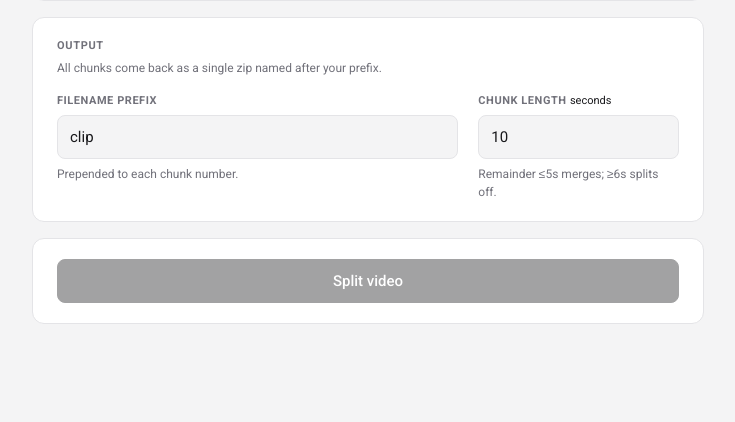
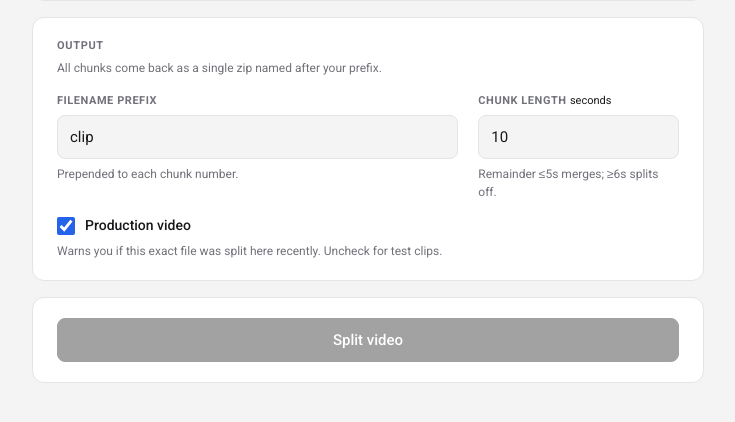
Before and after one commit to joe-smily/Video-Chunker, a Flask app: page / in a window 1280 px wide. Shown: the part 334-756 px from the top of the page, without its empty margins (272-1007 px from the left). Run offline with Flask 3, Linux system fonts and the light colour scheme.

Commit message:
Warn on byte-for-byte duplicate production videos
Adds an opt-out "Production video" check to the upload form. When on (default),
/split fingerprints the source with a streamed SHA-256 (never fully in RAM) and
compares against hashes.json in the existing GCS_BUCKET — an ordered list of the
last 30 digests, newest first, no dates or user info.

- New hashes.py: is_duplicate() / add_hash() over one JSON object, reusing the
  app's _bucket() helper. Every read/write swallows errors, so an unreachable
  bucket silently skips the check and the split proceeds — the feature can never
  block or fail a split.
- dedupe_guard() runs in one shared place in /split, after the source is on
  local disk, covering both the GCS-object and multipart fallback paths.
  Duplicate + no force -> HTTP 409 {duplicate:true, message}; the 409 path does
  not delete the uploaded GCS object so "Split anyway" (force=1) can resubmit it.
  Non-duplicate or force -> record the digest and split.
- index.html: "Production video" checkbox (default checked) + a warning box with
  "Split anyway" (resends with force=1) and "Cancel". Both upload flows route
  their /split response through one handler.
- Dockerfile: COPY hashes.py.
- README: feature section; deploy snippet now pins --min-instances 0.

ffmpeg split command untouched. Verified locally: first production split 200 +
recorded; exact repeat 409; force 200 + re-recorded; unchecked never recorded or
flagged; hash store down -> duplicate still splits 200; list trims to 30 newest.

Co-Authored-By: Claude Sonnet 5 <noreply@anthropic.com>

```diff
--- a/app.py
+++ b/app.py
@@ -19,7 +19,10 @@ Endpoints:
   GET  /healthz       -> health check for Cloud Run
   POST /signed-upload -> {filename} -> {url, object, ...} v4 signed PUT URL
   POST /split         -> JSON {object, prefix, chunk_len}  (GCS flow), or
-                         multipart (file, prefix, chunk_len) (fallback); streams a zip
+                         multipart (file, prefix, chunk_len) (fallback); streams a zip.
+                         A "production" flag (default on) fingerprints the source
+                         (SHA-256) and returns 409 {duplicate:true} if it matches
+                         a recently split file; resend with force=1 to split anyway.
 
 Access is gated by Cloud Run IAM / IAP (see the README), so only signed-in
 members of the Workspace domain can reach it. There is no app-level auth here on
@@ -37,6 +40,7 @@ from datetime import datetime, timedelta
 
 from flask import Flask, request, Response, render_template, jsonify
 
+import hashes
 from chunking import compute_chunks
 
 app = Flask(__name__)
@@ -66,6 +70,15 @@ def parse_chunk_len(raw) -> float:
         return v if v > 0 else 10.0
     except (TypeError, ValueError):
         return 10.0
+
+
+def parse_flag(raw, default: bool) -> bool:
+    """Read a checkbox-ish value from JSON (bool / 1 / 0) or a form (string)."""
+    if raw is None:
+        return default
+    if isinstance(raw, bool):
+        return raw
+    return str(raw).strip().lower() in ("1", "true", "yes", "on")
 
 
 # --- Cloud Storage helpers -------------------------------------------------
@@ -163,6 +176,36 @@ def split_video(src_path: str, prefix: str, chunk_len: float, out_dir: str):
     return produced
 
 
+# --- production-file dedupe -------------------------------------------------
+
+
+def dedupe_guard(src_path: str, production: bool, force: bool):
+    """Warn on a byte-for-byte repeat of a recent production video.
+
+    Runs for both the GCS-object path and the multipart fallback — the caller
+    passes the source once it is on local disk. Returns a Flask (body, status)
+    tuple to BLOCK the split with a 409, or None to let it proceed.
+
+    Fail-safe: any trouble fingerprinting or reaching the hash store just means
+    "proceed". This must never block or fail a split.
+    """
+    if not production:
+        return None
+    try:
+        digest = hashes.sha256_file(src_path)
+    except Exception:
+        return None  # can't fingerprint -> stay out of the way
+    if not force and hashes.is_duplicate(digest):
+        return jsonify(
+            duplicate=True,
+            message="This is a byte-for-byte match of a recently split "
+                    "production video. Split anyway?",
+        ), 409
+    # Not a duplicate, or the user chose "Split anyway": record it and proceed.
+    hashes.add_hash(digest)
+    return None
+
+
 # --- routes -----------------------------------------------------------------
 
 
@@ -212,6 +255,8 @@ def split():
     src = payload if payload is not None else request.form
     prefix = safe_prefix(src.get("prefix", "clip"))
     chunk_len = parse_chunk_len(src.get("chunk_len"))
+    production = parse_flag(src.get("production"), True)
+    force = parse_flag(src.get("force"), False)
 
     work = tempfile.mkdtemp(prefix="chunk_")
     streaming = False
@@ -234,6 +279,13 @@ def split():
             src_ext = os.path.splitext(f.filename)[1].lower() or ".mp4"
             src_path = os.path.join(work, "input" + src_ext)
             f.save(src_path)
+
+        # Production-file duplicate warning. Shared for both source paths; a 409
+        # here leaves the uploaded GCS object in place so "Split anyway" (force=1)
+        # can resubmit it — the bucket lifecycle rule reaps it otherwise.
+        blocked = dedupe_guard(src_path, production, force)
+        if blocked is not None:
+            return blocked
 
         out_dir = os.path.join(work, "out")
         os.makedirs(out_dir, exist_ok=True)
--- a/templates/index.html
+++ b/templates/index.html
@@ -70,6 +70,20 @@
     .log.show { display: block; }
     .log .ok { color: var(--ok); }
     .log .err { color: var(--danger); }
+    .check { display: flex; align-items: center; gap: 10px; cursor: pointer; }
+    .check input {
+      width: 18px; height: 18px; min-height: 0; margin: 0; flex: none;
+      -webkit-appearance: auto; appearance: auto; accent-color: var(--accent);
+    }
+    .check span { font-size: 14px; font-weight: 500; color: var(--text); text-transform: none; letter-spacing: 0; }
+    .dup { border: 1px solid #fcd34d; background: #fffbeb; border-radius: var(--radius); padding: 14px 16px; margin-top: 16px; }
+    .dup-msg { font-size: 14px; color: #92400e; margin-bottom: 12px; }
+    .dup-actions { display: flex; gap: 10px; }
+    .dup-actions .btn { width: auto; flex: 1; }
+    .btn-warn { background: #d97706; color: #fff; border-color: #d97706; }
+    .btn-warn:hover { opacity: 0.9; }
+    .btn-ghost { background: transparent; color: var(--text); border-color: var(--border); }
+    .btn-ghost:hover { background: var(--field-bg); }
   </style>
 </head>
 <body>
@@ -109,10 +123,24 @@
           <div class="fieldhint">Remainder &le;5s merges; &ge;6s splits off.</div>
         </div>
       </div>
+      <div class="field" style="margin-top: 14px;">
+        <label class="check">
+          <input id="production" type="checkbox" checked>
+          <span>Production video</span>
+        </label>
+        <div class="fieldhint">Warns you if this exact file was split here recently. Uncheck for test clips.</div>
+      </div>
     </div>
 
     <div class="card">
       <button class="btn btn-primary" id="go" disabled>Split video</button>
+      <div id="dup" class="dup" hidden>
+        <div id="dupMsg" class="dup-msg"></div>
+        <div class="dup-actions">
+          <button class="btn btn-warn" id="dupGo" type="button">Split anyway</button>
+          <button class="btn btn-ghost" id="dupCancel" type="button">Cancel</button>
+        </div>
+      </div>
       <div id="bar" class="bar"><div id="barFill"></div></div>
       <div id="log" class="log"></div>
     </div>
@@ -169,37 +197,59 @@ function downloadBlob(blob, name) {
   setTimeout(function () { URL.revokeObjectURL(url); }, 60000);
 }
 
-// POST to /split and treat the response as the zip (or a JSON error body).
-function requestSplit(body, isJson, prefix) {
-  log('Splitting on the server…');
-  var xhr = new XMLHttpRequest();
-  xhr.open('POST', 'split', true);
-  xhr.responseType = 'blob';
-  if (isJson) xhr.setRequestHeader('Content-Type', 'application/json');
-  xhr.onload = function () {
+var dup = document.getElementById('dup');
+var dupMsg = document.getElementById('dupMsg');
+var dupGo = document.getElementById('dupGo');
+var dupCancel = document.getElementById('dupCancel');
+var pendingResend = null;  // re-runs the split with force=1 ("Split anyway")
+
+function hideDup() { dup.hidden = true; pendingResend = null; }
+
+function showDup(msg, resend) {
+  pendingResend = resend;
+  dupMsg.textContent = msg || 'This looks like a duplicate of a recent production video.';
+  dup.hidden = false;
+  goBtn.disabled = false;
+}
+
+dupGo.addEventListener('click', function () {
+  var fn = pendingResend;
+  hideDup();
+  if (fn) { goBtn.disabled = true; fn(); }
+});
+dupCancel.addEventListener('click', function () {
+  hideDup();
+  log('Cancelled — nothing was split.');
+});
+
+// Handle a finished /split request. `resend` re-runs it with force=1, wired to
+// the "Split anyway" button when the server flags a duplicate (HTTP 409).
+function handleSplitDone(xhr, prefix, resend) {
   goBtn.disabled = false;
   if (xhr.status === 200) {
     barFill.style.width = '100%';
     downloadBlob(xhr.response, prefix + '.zip');
     log('Done — downloaded ' + prefix + '.zip', 'ok');
-    } else {
-      // Error body is JSON even though responseType is blob; read it back.
+    return;
+  }
+  // Non-200 body is JSON, even though responseType is blob. Read it back.
   var reader = new FileReader();
   reader.onload = function () {
-        var msg = reader.result;
-        try { msg = JSON.parse(reader.result).error || msg; } catch (e) {}
-        log('Error: ' + msg, 'err');
+    var data = {};
+    try { data = JSON.parse(reader.result) || {}; } catch (e) {}
+    if (xhr.status === 409 && data.duplicate) {
+      log('Duplicate of a recent production video.');
+      showDup(data.message, resend);
+    } else {
+      log('Error: ' + (data.error || reader.result || ('HTTP ' + xhr.status)), 'err');
+    }
   };
   reader.readAsText(xhr.response);
 }
-  };
-  xhr.onerror = function () { fail('request failed (network or size limit).'); };
-  xhr.send(body);
-}
 
-// Large uploads: get a signed URL, PUT the file straight to Cloud Storage
-// (no 32 MiB request cap), then hand /split just the object name.
-function gcsFlow(prefix, chunkLen) {
+// GCS flow: get a signed URL, PUT the file straight to Cloud Storage (no 32 MiB
+// request cap), then call /split with just the object name.
+function gcsFlow(prefix, chunkLen, production) {
   log('Requesting an upload URL…');
   fetch('signed-upload', {
     method: 'POST',
@@ -223,7 +273,7 @@ function gcsFlow(prefix, chunkLen) {
     };
     xhr.onload = function () {
       if (xhr.status === 200 || xhr.status === 201) {
-        requestSplit(JSON.stringify({ object: info.object, prefix: prefix, chunk_len: chunkLen }), true, prefix);
+        splitViaJson(info.object, prefix, chunkLen, production, false);
       } else {
         fail('storage upload failed (HTTP ' + xhr.status + '). Check the bucket CORS config.');
       }
@@ -233,14 +283,38 @@ function gcsFlow(prefix, chunkLen) {
   }).catch(function (err) { fail(err.message); });
 }
 
+// Call /split for an already-uploaded GCS object. On a duplicate warning,
+// "Split anyway" re-calls this with force=true against the same object (still
+// in the bucket — the 409 path does not delete it).
+function splitViaJson(objectName, prefix, chunkLen, production, force) {
+  log(force ? 'Splitting anyway…' : 'Splitting on the server…');
+  var xhr = new XMLHttpRequest();
+  xhr.open('POST', 'split', true);
+  xhr.responseType = 'blob';
+  xhr.setRequestHeader('Content-Type', 'application/json');
+  xhr.onload = function () {
+    handleSplitDone(xhr, prefix, function () {
+      splitViaJson(objectName, prefix, chunkLen, production, true);
+    });
+  };
+  xhr.onerror = function () { fail('request failed (network or size limit).'); };
+  xhr.send(JSON.stringify({
+    object: objectName, prefix: prefix, chunk_len: chunkLen,
+    production: production ? 1 : 0, force: force ? 1 : 0
+  }));
+}
+
 // Fallback when no bucket is configured: multipart POST straight to /split
 // (subject to Cloud Run's 32 MiB request cap; fine locally and for small clips).
-function directFlow(prefix, chunkLen) {
+// "Split anyway" re-uploads the file with force=1.
+function directFlow(prefix, chunkLen, production, force) {
   var form = new FormData();
   form.append('file', chosenFile);
   form.append('prefix', prefix);
   form.append('chunk_len', chunkLen);
-  log('Uploading video…');
+  form.append('production', production ? 1 : 0);
+  form.append('force', force ? 1 : 0);
+  log(force ? 'Re-uploading to split anyway…' : 'Uploading video…');
   var xhr = new XMLHttpRequest();
   xhr.open('POST', 'split', true);
   xhr.responseType = 'blob';
@@ -255,20 +329,9 @@ function directFlow(prefix, chunkLen) {
     if (xhr.readyState === xhr.HEADERS_RECEIVED && xhr.status === 200) log('Splitting on the server…');
   };
   xhr.onload = function () {
-    goBtn.disabled = false;
-    if (xhr.status === 200) {
-      barFill.style.width = '100%';
-      downloadBlob(xhr.response, prefix + '.zip');
-      log('Done — downloaded ' + prefix + '.zip', 'ok');
-    } else {
-      var reader = new FileReader();
-      reader.onload = function () {
-        var msg = reader.result;
-        try { msg = JSON.parse(reader.result).error || msg; } catch (e) {}
-        log('Error: ' + msg, 'err');
-      };
-      reader.readAsText(xhr.response);
-    }
+    handleSplitDone(xhr, prefix, function () {
+      directFlow(prefix, chunkLen, production, true);
+    });
   };
   xhr.onerror = function () { fail('upload failed (network or size limit).'); };
   xhr.send(form);
@@ -276,20 +339,22 @@ function directFlow(prefix, chunkLen) {
 
 goBtn.addEventListener('click', function () {
   if (!chosenFile) return;
+  hideDup();
   goBtn.disabled = true;
   logEl.innerHTML = ''; logEl.classList.add('show');
   bar.classList.add('show'); barFill.style.width = '0';
 
   var prefix = (document.getElementById('prefix').value || 'clip').trim();
   var chunkLen = document.getElementById('chunklen').value || '10';
+  var production = document.getElementById('production').checked;
 
   // Ask the server which upload path is available, then run it.
   fetch('config')
     .then(function (r) { return r.json(); })
     .catch(function () { return {}; })
     .then(function (cfg) {
-      if (cfg && cfg.gcs) gcsFlow(prefix, chunkLen);
-      else directFlow(prefix, chunkLen);
+      if (cfg && cfg.gcs) gcsFlow(prefix, chunkLen, production);
+      else directFlow(prefix, chunkLen, production, false);
     });
 });
 </script>
```
Also changed, not shown: hashes.py (added, +78 -0 lines), README.md, 1 other file. Lines whose indentation alone changed are shown as unchanged.
